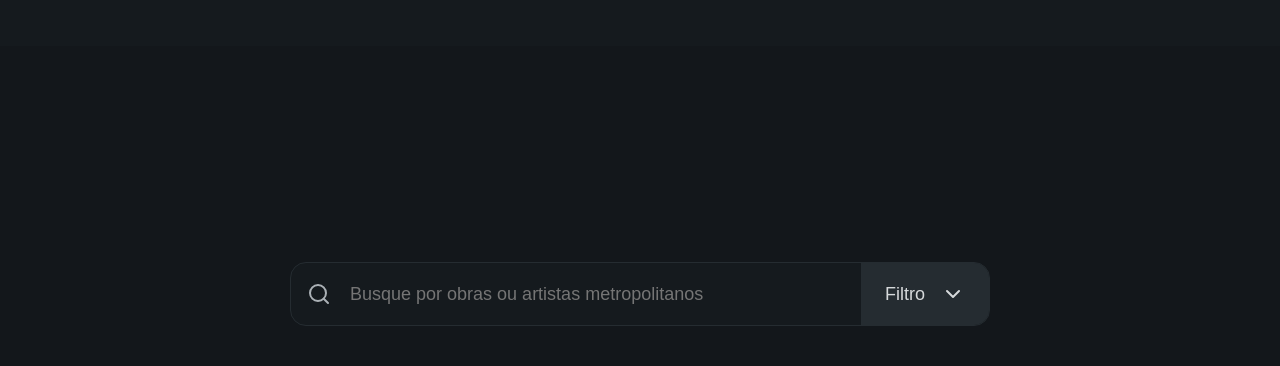
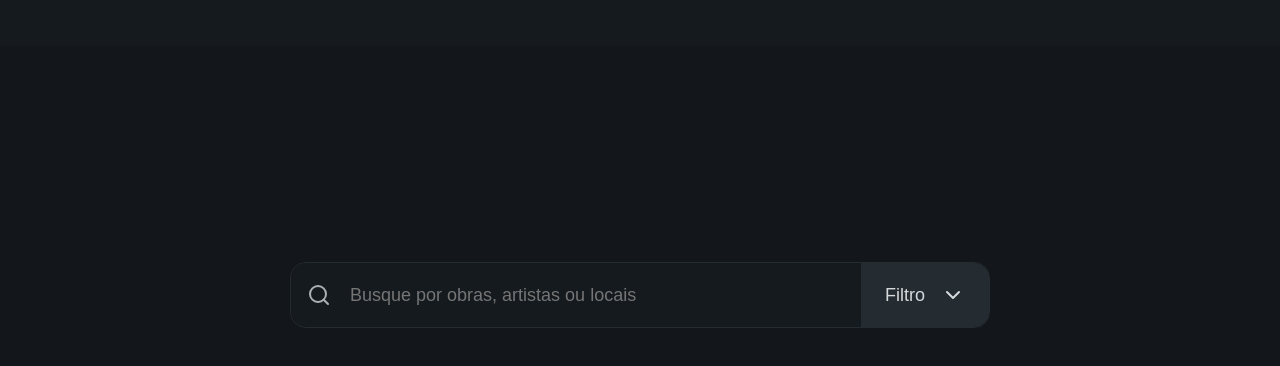
Before and after one commit to joaovictor3g/museum-app, a Next.js app: page / in a window 1280 px wide. Shown: the part 754-1120 px from the top of the page. After the commit the page ends 1082 px from the top, so only its background shows below. Built offline with nearby package versions, Linux system fonts and the light colour scheme.

Commit message:
feat: adds SearchSection

```diff
--- a/package.json
+++ b/package.json
@@ -9,6 +9,7 @@
     "lint": "next lint"
   },
   "dependencies": {
+    "@radix-ui/react-radio-group": "^1.1.3",
     "@stitches/react": "^1.2.8",
     "@types/node": "20.3.1",
     "@types/react": "18.2.12",
--- /dev/null
+++ b/src/components/layout/Form/RadioGroup/index.tsx
@@ -0,0 +1,21 @@
+import { RadioGroupItem, RadioGroupRoot } from "./styles";
+
+import { User, MapPin, Edit } from "lucide-react";
+
+export function RadioGroup() {
+  return (
+    <RadioGroupRoot defaultValue="artistsOrCulture">
+      <RadioGroupItem value="artistsOrCulture">
+        <User /> Artistas
+      </RadioGroupItem>
+      <RadioGroupItem value="title">
+        <Edit />
+        Obras de arte
+      </RadioGroupItem>
+      <RadioGroupItem value="location">
+        <MapPin />
+        Locais
+      </RadioGroupItem>
+    </RadioGroupRoot>
+  );
+}
--- /dev/null
+++ b/src/components/layout/Form/RadioGroup/styles.ts
@@ -0,0 +1,62 @@
+import { styled } from "@/styles";
+import * as RadioGroup from "@radix-ui/react-radio-group";
+
+export const RadioGroupRoot = styled(RadioGroup.Root, {
+  display: "flex",
+  justifyContent: "space-between",
+
+  height: 64,
+  width: "100%",
+  backgroundColor: "$gray100",
+  borderTop: "inherit",
+});
+
+export const RadioGroupItem = styled(RadioGroup.Item, {
+  flex: 1,
+  backgroundColor: "transparent",
+  border: "none",
+  color: "$gray30",
+  fontSize: "1.125rem",
+  fontWeight: 400,
+
+  display: "flex",
+  alignItems: "center",
+  justifyContent: "center",
+  gap: "1rem",
+  zIndex: 2,
+
+  "&[data-state=checked]": {
+    backgroundColor: "$primary50",
+    color: "$grayMain",
+  },
+
+  "&:not(:last-of-type)": {
+    position: "relative",
+
+    "&:after": {
+      content: "",
+      height: "50px",
+      backgroundColor: "$gray90",
+      width: 1,
+      position: "absolute",
+      right: -1,
+    },
+  },
+});
+
+export const RadioGroupIndicator = styled(RadioGroup.Indicator, {
+  display: "flex",
+  alignItems: "center",
+  justifyContent: "center",
+  width: "100%",
+  height: "100%",
+  position: "relative",
+  "&::after": {
+    content: '""',
+    display: "block",
+    width: 11,
+    height: 11,
+    borderRadius: "50%",
+    backgroundColor: "$primaryMain",
+  },
+});
--- a/src/components/layout/Form/SearchInput/index.tsx
+++ b/src/components/layout/Form/SearchInput/index.tsx
@@ -1,18 +1,22 @@
-import { SearchInputContainer } from "./styles";
+import { useState } from "react";
+import { RadioGroup } from "../RadioGroup";
+import { Box, SearchInputContainer } from "./styles";
 import { Search, ChevronDown } from "lucide-react";
 
 export function SearchInput() {
+  const [expandRadio, setExpandRadio] = useState(false);
+
   return (
-    <SearchInputContainer>
-      <Search />
-      <input
-        type="text"
-        placeholder="Busque por obras ou artistas metropolitanos"
-      />
-      <button>
-        Filtro
-        <ChevronDown />
-      </button>
-    </SearchInputContainer>
+    <Box className={expandRadio ? "expanded" : ""}>
+      <SearchInputContainer>
+        <Search />
+        <input type="text" placeholder="Busque por obras, artistas ou locais" />
+        <button onClick={() => setExpandRadio((current) => !current)}>
+          Filtro
+          <ChevronDown className="icon" />
+        </button>
+      </SearchInputContainer>
+      {expandRadio ? <RadioGroup /> : null}
+    </Box>
   );
 }
--- a/src/components/layout/Form/SearchInput/styles.ts
+++ b/src/components/layout/Form/SearchInput/styles.ts
@@ -1,16 +1,34 @@
 import { styled } from "@/styles";
+
+export const Box = styled("div", {
+  maxWidth: 700,
+  width: "100%",
+  margin: "0 auto",
+  border: "1px solid $gray90",
+  borderRadius: "$lg",
+  overflow: "hidden",
+
+  "&.expanded": {
+    ".icon": {
+      transform: "rotate(180deg)",
+      transition: "transform 0.5s",
+    },
+  },
+
+  ".options": {
+    height: 64,
+    width: "100%",
+    backgroundColor: "$gray100",
+    borderTop: "inherit",
+  },
+});
 
 export const SearchInputContainer = styled("div", {
   display: "flex",
   alignItems: "center",
   backgroundColor: "$gray100",
-  border: "1px solid $gray90",
-  borderRadius: "$lg",
 
-  maxWidth: 700,
-  width: "100%",
   height: 64,
-  margin: "0 auto",
   overflow: "hidden",
   paddingInlineStart: "1rem",
   color: "$gray40",
--- a/src/components/pages/Home/HeroSection.tsx
+++ b/src/components/pages/Home/HeroSection.tsx
@@ -14,9 +14,9 @@ export function HeroSection() {
           renomado Museu Metropolitano de Arte.
         </span>
 
-        <button className="scrolldown">
+        <a href="#search" className="scrolldown">
           <ArrowDown />
-        </button>
+        </a>
       </Box>
     </HeroSectionContainer>
   );
--- a/src/components/pages/Home/search-section.styles.ts
+++ b/src/components/pages/Home/search-section.styles.ts
@@ -1,5 +1,5 @@
 import { styled } from "@/styles";
 
 export const SearchSectionContainer = styled("section", {
-  padding: "13.5rem 0",
+  paddingTop: "13.5rem",
 });
--- a/src/styles/global.ts
+++ b/src/styles/global.ts
@@ -7,8 +7,16 @@ export const globalStyles = globalCss({
     boxSizing: "border-box",
   },
 
+  html: {
+    scrollBehavior: "smooth",
+  },
+
   body: {
     backgroundColor: "$grayMain",
     color: "$gray30",
   },
+
+  button: {
+    cursor: "pointer",
+  },
 });
```
Also changed, not shown: 2 other files (tests, documents, lock files or other folders).
